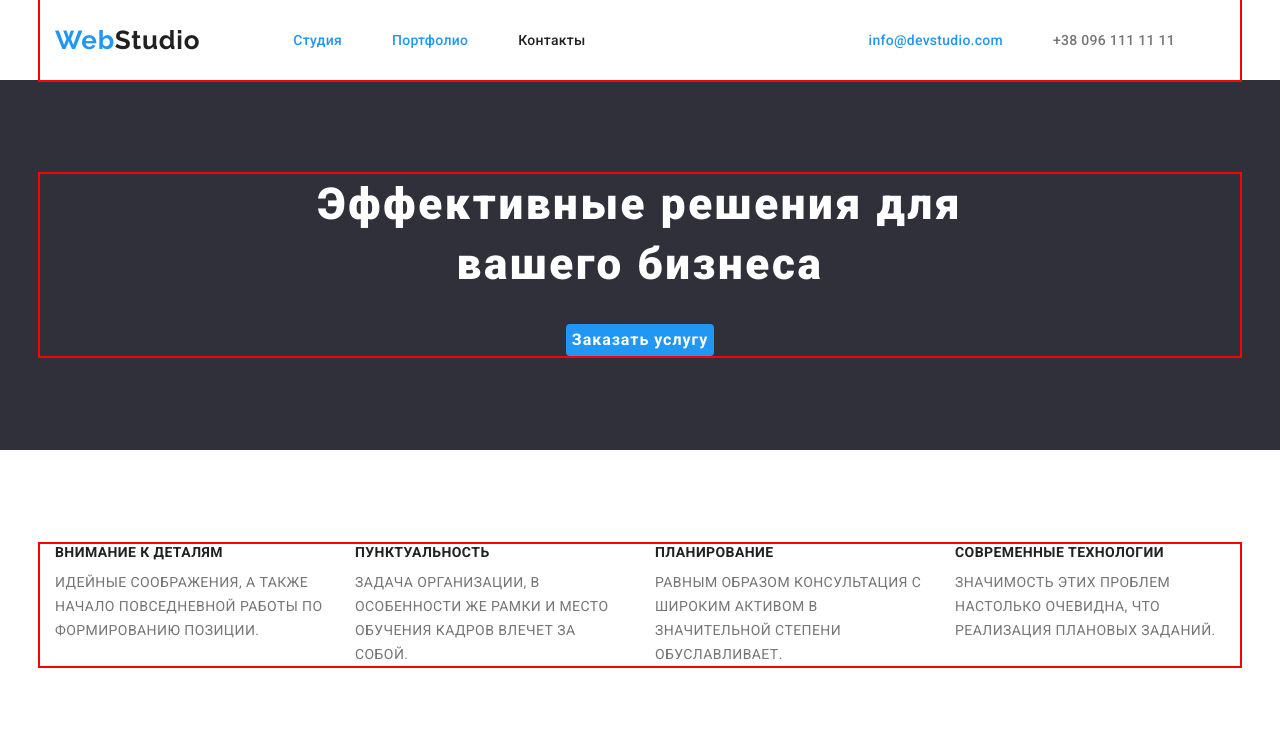
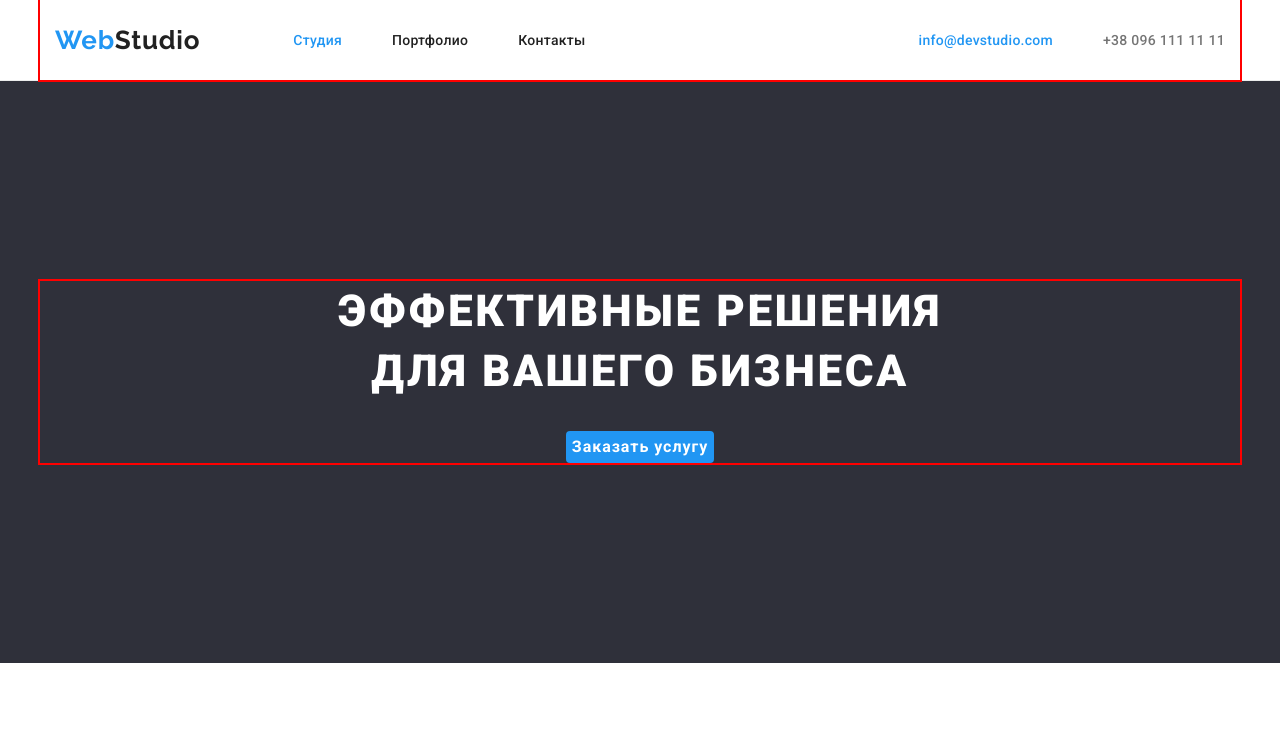
Before and after one commit to parrusVika/goit-markup-hw-03, a plain HTML site: page index.html in a window 1280 px wide. Shown: the top 754 px of the page. Drawn offline with nearby package versions, Linux system fonts and the light colour scheme.

Commit message:
css\styles.css

```diff
--- a/css/styles.css
+++ b/css/styles.css
@@ -54,6 +54,7 @@ img {
 /* Header*/
 .header {
     background: var(--light-bg-cl);
+    border-bottom: 1px solid#ECECEC;
 }
 
 .header-container {
@@ -124,7 +125,7 @@ img {
     font-size: 14px;
     line-height: calc(16/14);
     letter-spacing: 0.02em;
-    color: var(--accent-color)
+    color: var(--title-text-color)
 }
 
 .header-contact {
@@ -149,7 +150,7 @@ img {
 .header-mail {
     display: block;
     padding-top: 32px;
-    margin-left: 90px;
+    padding-bottom: 32px;
     text-decoration: none;
     font-weight: 500;
     font-size: 14px;
@@ -187,8 +188,8 @@ img {
 
 /* hero */
 .hero {
-    padding-top: 94px;
-    padding-bottom: 94px;
+    padding-top: 200px;
+    padding-bottom: 200px;
     text-align: center;
     background-color: var(--dark-bg-olor);
 
@@ -200,6 +201,7 @@ img {
     margin-left: auto;
     margin-right: auto;
     margin-bottom: 30px;
+    text-transform: uppercase;
     font-family: inherit;
     font-weight: 900;
     font-size: 44px;
@@ -261,7 +263,6 @@ img {
     font-size: 36px;
     line-height: calc(42.36);
     letter-spacing: 0.03em;
-    text-transform: uppercase;
     color: var(--title-text-color)
 }
 
@@ -288,7 +289,6 @@ img {
 }
 
 .about-bottom {
-    padding-top: 94px;
     padding-bottom: 94px;
 }
 
@@ -312,7 +312,7 @@ img {
 /* Teams*/
 
 .section {
-    background: #E5E5E5;
+    background: #F5F4FA;
     padding-top: 94px;
     padding-bottom: 94px;
 }
@@ -362,6 +362,7 @@ img {
 .footer {
     padding-top: 60px;
     padding-bottom: 60px;
+    background: var(--dark-bg-olor);
 }
 
 .footer-container {
@@ -372,7 +373,6 @@ img {
     padding-right: 15px;
     padding-left: 15px;
     width: 1200px;
-    background: var(--dark-bg-olor);
 }
 
 .footer-logo {
--- a/index.html
+++ b/index.html
@@ -37,7 +37,7 @@
                         <li class="header-item">
                             <a class="header-portfolio" href="./portfolio.html">Портфолио</a>
                         </li>
-                        <li class="header-item">
+                        <li>
                             <a class="header-contact" href="/">Контакты</a>
                         </li>
                     </ul>
@@ -46,7 +46,7 @@
                     <li class="header-item">
                         <a class="header-mail" href="info@devstudio.com">info@devstudio.com</a>
                     </li>
-                    <li class="header-item">
+                    <li>
                         <a class="header-namber" href="+380961111111">+38 096 111 11 11</a>
                     </li>
                 </ul>
```
